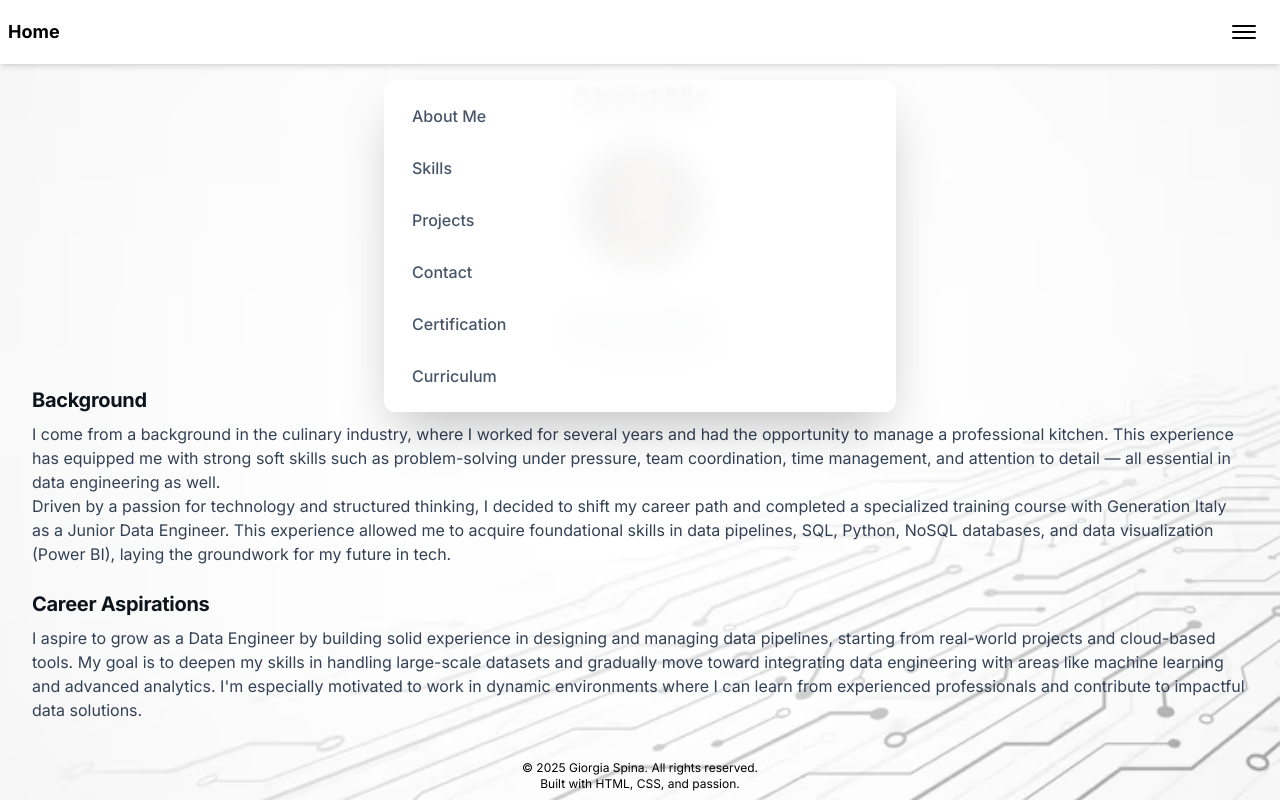
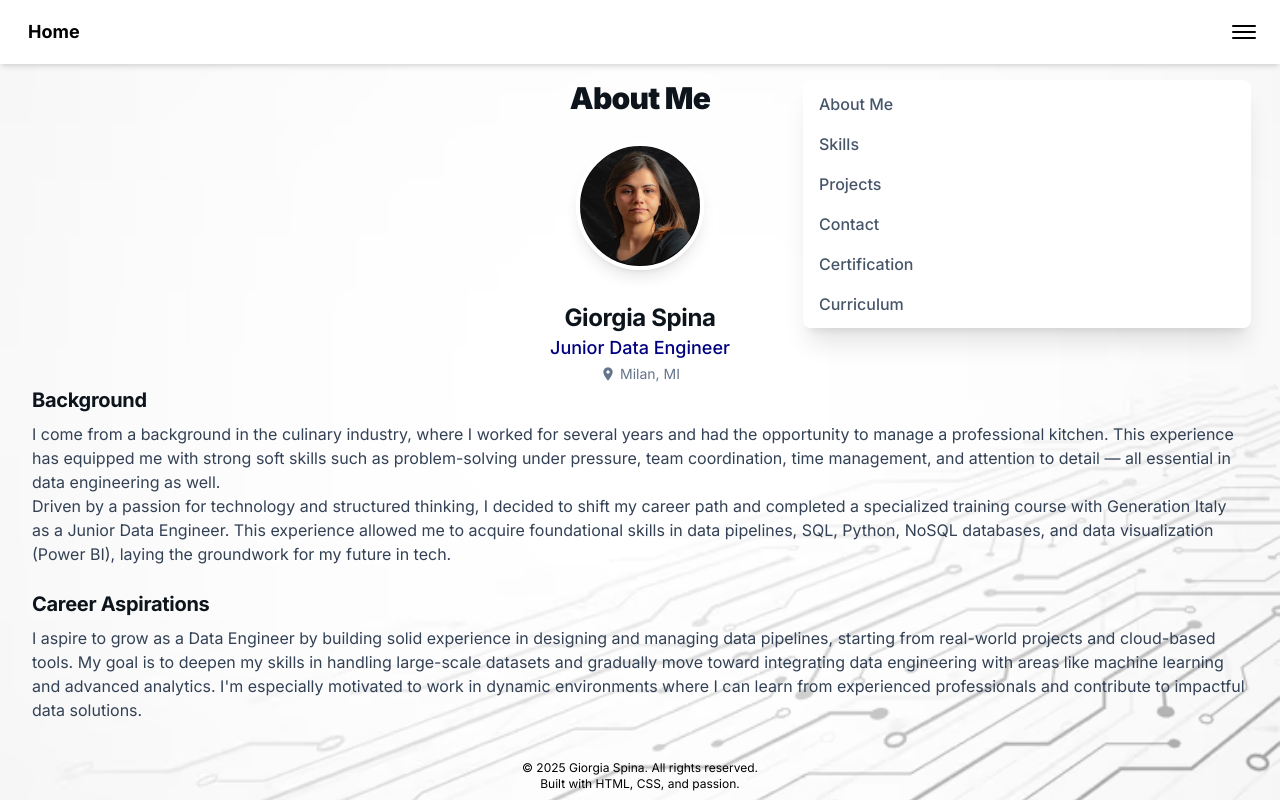
Before and after one commit to giorgiaspina/spina.giorgia.eu.org, a plain HTML site: page about-me.html in a window 1280 px wide. Both pictures are taken after a click on the button "Open menu". Drawn offline with nearby package versions, Linux system fonts and the light colour scheme.

Commit message:
update barra menu

```diff
--- a/about-me.html
+++ b/about-me.html
@@ -327,7 +327,7 @@
 <!-- HEADER CON HAMBURGER SEMPRE VISIBILE -->
 <header class="shadow-md sticky top-0 z-[100]" style="color: black; background-color: #fff;">
   <nav class="container mx-auto px-2 py-5 flex justify-between items-center sm:py-3">
-    <a class="text-black text-2xl font-extrabold hover:opacity-80 transition-opacity sm:text-lg sm:font-bold" href="index.html">Home</a>
+<a class="text-black text-2xl font-extrabold hover:opacity-80 transition-opacity sm:text-lg sm:font-bold ml-5" href="index.html">Home</a>
     <div class="relative ml-auto mr-2 sm:mr-2">
       <button id="menu-btn"
         class="flex flex-col justify-center items-center w-16 h-16 z-50 sm:w-10 sm:h-10"
@@ -337,15 +337,15 @@
         <span class="block w-10 h-2 bg-black rounded transition-all sm:w-6 sm:h-0.5"></span>
       </button>
     </div>
-  </nav>
-  <div id="menu-links" class="absolute top-0 left-1/2 -translate-x-1/2 mt-16 w-[98vw] max-w-xs bg-white/95 backdrop-blur-lg shadow-2xl rounded-xl z-40 p-4 flex-col space-y-3 transition-all duration-300 sm:mt-20 sm:w-[60%] sm:max-w-lg">
-    <a class="nav-link w-full text-left block" href="about-me.html">About Me</a>
-    <a class="nav-link w-full text-left block" href="skills.html">Skills</a>
-    <a class="nav-link w-full text-left block" href="projects.html">Projects</a>
-    <a class="nav-link w-full text-left block" href="contacts.html">Contact</a>
-    <a class="nav-link w-full text-left block" href="image/Certificazione_Generation.pdf" target="_blank">Certification</a>
-    <a class="nav-link w-full text-left block" href="image/CV_Giorgia_Spina_JuniorDataEngineer.pdf" target="_blank">Curriculum</a>
-  </div>
+      </nav>
+        <div id="menu-links" class="absolute top-0 right-[29px] mt-16 w-[85vw] max-w-sm bg-white/90 backdrop-blur-md shadow-xl rounded-lg z-40 p-2 flex-col space-y-2 transition-all duration-300 sm:mt-20 sm:w-[60%] sm:max-w-md">
+        <a class="nav-link w-full text-left block hover:bg-gray-100 transition-colors duration-200 rounded-md px-2 py-1" href="about-me.html">About Me</a>
+        <a class="nav-link w-full text-left block hover:bg-gray-100 transition-colors duration-200 rounded-md px-2 py-1" href="skills.html">Skills</a>
+        <a class="nav-link w-full text-left block hover:bg-gray-100 transition-colors duration-200 rounded-md px-2 py-1" href="projects.html">Projects</a>
+        <a class="nav-link w-full text-left block hover:bg-gray-100 transition-colors duration-200 rounded-md px-2 py-1" href="contacts.html">Contact</a>
+        <a class="nav-link w-full text-left block hover:bg-gray-100 transition-colors duration-200 rounded-md px-2 py-1" href="image/Certificazione_Generation.pdf" target="_blank">Certification</a>
+        <a class="nav-link w-full text-left block hover:bg-gray-100 transition-colors duration-200 rounded-md px-2 py-1" href="image/CV_Giorgia_Spina_JuniorDataEngineer.pdf" target="_blank">Curriculum</a>
+      </div>
 </header>
 <main class="flex-grow">
   <h1 class="text-[#0d141c] text-3xl font-extrabold leading-tight tracking-tight text-center py-4">About Me</h1>
```
Also changed, not shown: contacts.html (+10 -10 lines), index.html (+9 -8 lines), projects.html (+10 -10 lines), skills.html (+10 -10 lines).
